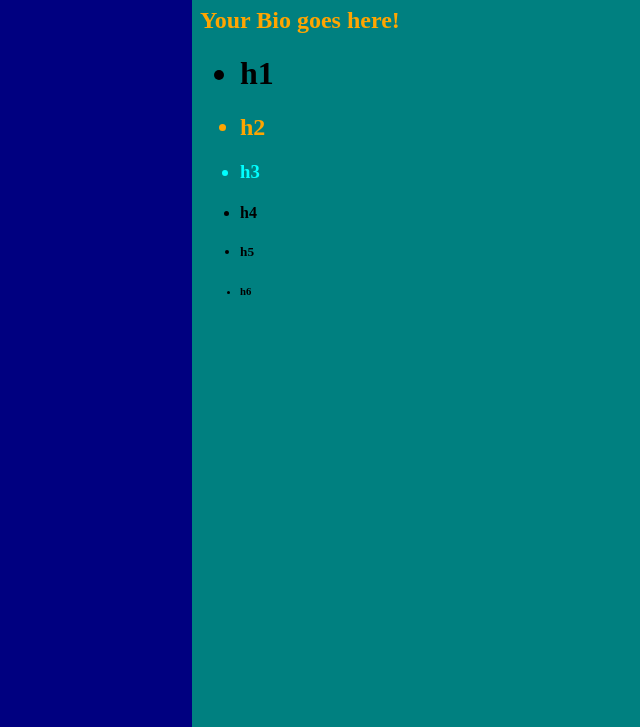
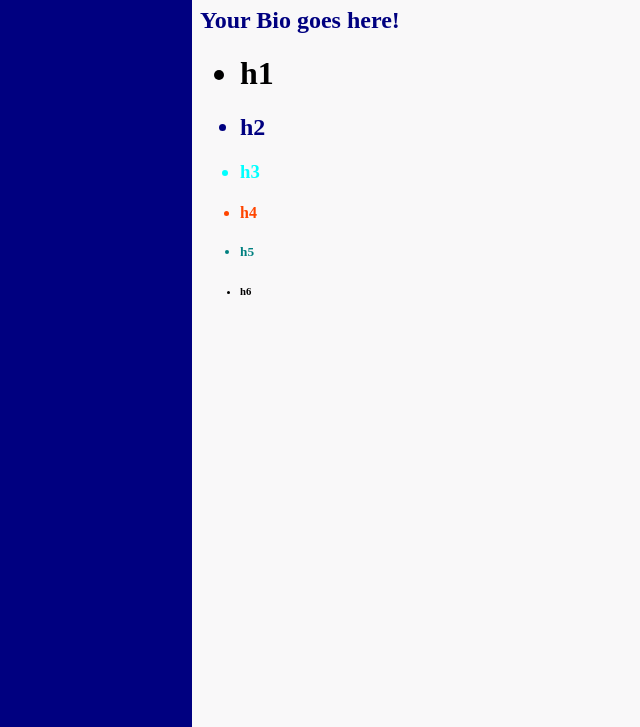
Before and after one commit to jccaropino7786/TAB-website-project, a plain HTML site: page index.html in a window 1280 px wide. Shown: the part 73-800 px from the top of the page, without its empty margins (8-648 px from the left). Drawn offline with Linux system fonts and the light colour scheme.

Commit message:
made styling change

```diff
--- a/style.css
+++ b/style.css
@@ -5,11 +5,12 @@ html    {
             text-align: justify;
 }
 
-body    {background: teal;}
-h1      {font-weight: bold;}
-h2      {color: orange;}
+body    {background: #f9f8f9;}
+h1      {color: black;}
+h2      {color: navy;}
 h3      {color: aqua;}
-p       {color:orange}
+h4      {color: orangered;}
+h5      {color:teal}
 
 
 /* The sidebar menu */
```
